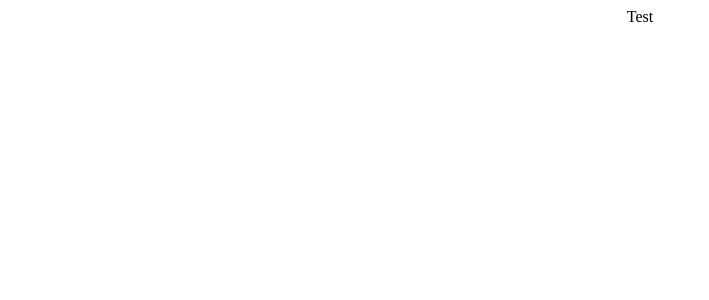
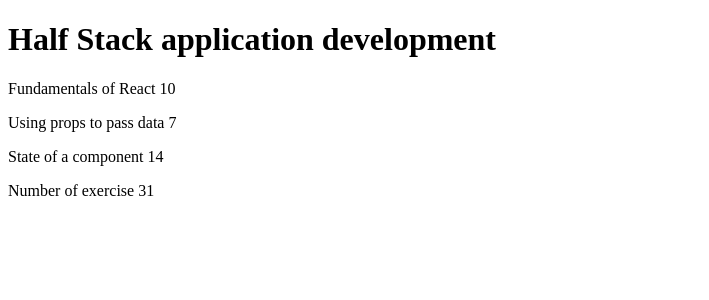
Before and after one commit to MinggHo/fullstack, a React (Create React App) app: page / in a window 1280 px wide. Shown: the top 300 px of the page, without its empty margins (0-709 px from the left). Built offline with nearby package versions, Linux system fonts and the light colour scheme.

Commit message:
Exercise 1.1

```diff
--- a/src/index.js
+++ b/src/index.js
@@ -1,10 +1,58 @@
 import React from 'react';
 import ReactDOM from 'react-dom';
-import App from './App/App';
 
-ReactDOM.render(
-  <React.StrictMode>
-    <App />
-  </React.StrictMode>,
-  document.getElementById('root'),
-);
+const Header = ({ course }) => <h1>{course}</h1>;
+
+const Content = ({
+  part1,
+  part2,
+  part3,
+  exercises1,
+  exercises2,
+  exercises3,
+}) => {
+  return (
+    <>
+      <p>
+        {part1} {exercises1}
+      </p>
+      <p>
+        {part2} {exercises2}
+      </p>
+      <p>
+        {part3} {exercises3}
+      </p>
+    </>
+  );
+};
+
+const Total = ({ total }) => {
+  return <p>Number of exercise {total}</p>;
+};
+
+const App = () => {
+  const course = 'Half Stack application development';
+  const part1 = 'Fundamentals of React';
+  const exercises1 = 10;
+  const part2 = 'Using props to pass data';
+  const exercises2 = 7;
+  const part3 = 'State of a component';
+  const exercises3 = 14;
+
+  return (
+    <div>
+      <Header course={course} />
+      <Content
+        part1={part1}
+        exercises1={exercises1}
+        part2={part2}
+        exercises2={exercises2}
+        part3={part3}
+        exercises3={exercises3}
+      />
+      <Total total={exercises1 + exercises2 + exercises3} />
+    </div>
+  );
+};
+
+ReactDOM.render(<App />, document.getElementById('root'));
```
